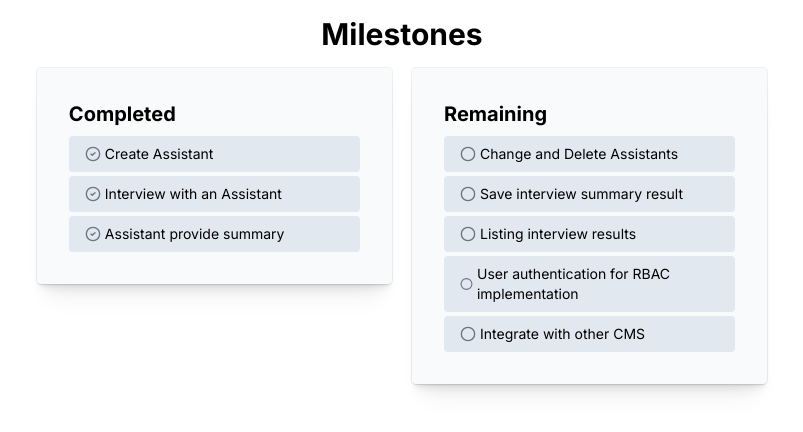
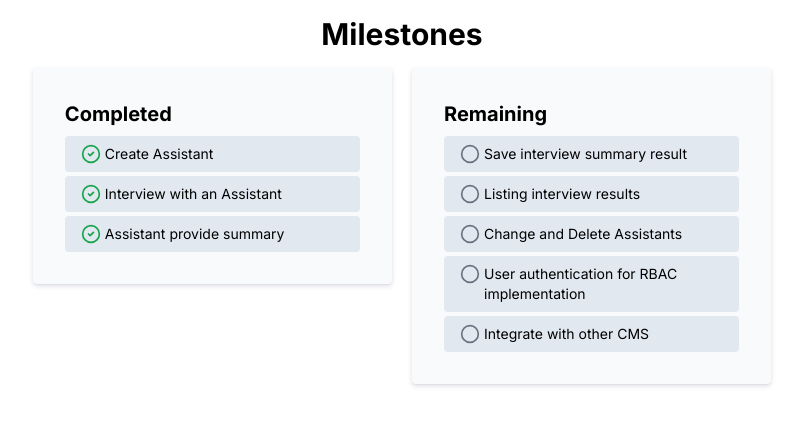
Before and after one commit to eklemis/chatbot_next, a Next.js app: page /en/docs in a window 1280 px wide. Shown: the top 432 px of the page, without its empty margins (238-1041 px from the left). Built offline with nearby package versions, Linux system fonts and the light colour scheme.

Commit message:
Fixed circle size and position issue on docs

```diff
--- a/src/app/[lang]/docs/page.tsx
+++ b/src/app/[lang]/docs/page.tsx
@@ -11,44 +11,44 @@ export default async function Page({ params }: { params: { lang: string } }) {
 		<section className="flex flex-col items-center justify-center gap-y-4 p-4">
 			<h1 className="text-3xl font-bold">Milestones</h1>
 			<div className="flex flex-col md:flex-row gap-5 items-start justify-between">
-				<section className="flex flex-col gap-y-2 p-8 rounded w-full bg-gray-50 shadow-[0px_0px_0px_1px_rgba(0,0,0,0.06),0px_1px_1px_-0.5px_rgba(0,0,0,0.06),0px_3px_3px_-1.5px_rgba(0,0,0,0.06),_0px_6px_6px_-3px_rgba(0,0,0,0.06),0px_12px_12px_-6px_rgba(0,0,0,0.06),0px_24px_24px_-12px_rgba(0,0,0,0.06)]">
+				<section className="flex flex-col gap-y-2 p-8 rounded w-full bg-gray-50 shadow-[rgba(50,_50,_105,_0.15)_0px_2px_5px_0px,_rgba(0,_0,_0,_0.05)_0px_1px_1px_0px]">
 					<h2 className="text-xl font-bold">Completed</h2>
 					<ul className="flex flex-col gap-y-1">
-						<li className="flex items-center gap-x-1 p-2 rounded bg-slate-200 text-sm px-4">
-							<CheckCircle2 className="w-4 h-4 text-gray-500" />
+						<li className="flex items-start gap-x-1 p-2 rounded bg-slate-200 text-sm px-4">
+							<CheckCircle2 className="min-w-5 min-h-5 w-5 h-5 text-green-600" />
 							Create Assistant
 						</li>
-						<li className="flex items-center gap-x-1 p-2 rounded bg-slate-200 text-sm px-4">
-							<CheckCircle2 className="w-4 h-4 text-gray-500" />
+						<li className="flex items-start gap-x-1 p-2 rounded bg-slate-200 text-sm px-4">
+							<CheckCircle2 className="min-w-5 min-h-5 w-5 h-5 text-green-600" />
 							Interview with an Assistant
 						</li>
-						<li className="flex items-center gap-x-1 p-2 rounded bg-slate-200 text-sm px-4">
-							<CheckCircle2 className="w-4 h-4 text-gray-500" />
+						<li className="flex items-start gap-x-1 p-2 rounded bg-slate-200 text-sm px-4">
+							<CheckCircle2 className="min-w-5 min-h-5 w-5 h-5 text-green-600" />
 							Assistant provide summary
 						</li>
 					</ul>
 				</section>
-				<section className="flex flex-col gap-y-2 p-8 rounded w-full bg-gray-50 shadow-[0px_0px_0px_1px_rgba(0,0,0,0.06),0px_1px_1px_-0.5px_rgba(0,0,0,0.06),0px_3px_3px_-1.5px_rgba(0,0,0,0.06),_0px_6px_6px_-3px_rgba(0,0,0,0.06),0px_12px_12px_-6px_rgba(0,0,0,0.06),0px_24px_24px_-12px_rgba(0,0,0,0.06)]">
+				<section className="flex flex-col gap-y-2 p-8 rounded w-full bg-gray-50 shadow-[rgba(50,_50,_105,_0.15)_0px_2px_5px_0px,_rgba(0,_0,_0,_0.05)_0px_1px_1px_0px]">
 					<h2 className="text-xl font-bold">Remaining</h2>
 					<ul className="flex flex-col gap-y-1">
-						<li className="flex items-center gap-x-1 p-2 rounded bg-slate-200 text-sm px-4">
-							<Circle className="w-4 h-4 text-gray-500" />
+						<li className="flex items-start gap-x-1 p-2 rounded bg-slate-200 text-sm px-4">
+							<Circle className="min-w-5 min-h-5 w-5 h-5 text-gray-500" />
+							Save interview summary result
+						</li>
+						<li className="flex items-start gap-x-1 p-2 rounded bg-slate-200 text-sm px-4">
+							<Circle className="min-w-5 min-h-5 w-5 h-5 text-gray-500" />
+							Listing interview results
+						</li>
+						<li className="flex items-start gap-x-1 p-2 rounded bg-slate-200 text-sm px-4">
+							<Circle className="min-w-5 min-h-5 w-5 h-5 text-gray-500" />
 							Change and Delete Assistants
 						</li>
-						<li className="flex items-center gap-x-1 p-2 rounded bg-slate-200 text-sm px-4">
-							<Circle className="w-4 h-4 text-gray-500" />
-							Save interview summary result
-						</li>
-						<li className="flex items-center gap-x-1 p-2 rounded bg-slate-200 text-sm px-4">
-							<Circle className="w-4 h-4 text-gray-500" />
-							Listing interview results
-						</li>
-						<li className="flex items-center gap-x-1 p-2 rounded bg-slate-200 text-sm px-4">
-							<Circle className="w-4 h-4 text-gray-500" />
+						<li className="flex items-start gap-x-1 p-2 rounded bg-slate-200 text-sm px-4">
+							<Circle className="min-w-5 min-h-5 w-5 h-5 text-gray-500" />
 							User authentication for RBAC implementation
 						</li>
-						<li className="flex items-center gap-x-1 p-2 rounded bg-slate-200 text-sm px-4">
-							<Circle className="w-4 h-4 text-gray-500" />
+						<li className="flex items-start gap-x-1 p-2 rounded bg-slate-200 text-sm px-4">
+							<Circle className="min-w-5 min-h-5 w-5 h-5 text-gray-500" />
 							Integrate with other CMS
 						</li>
 					</ul>
```
